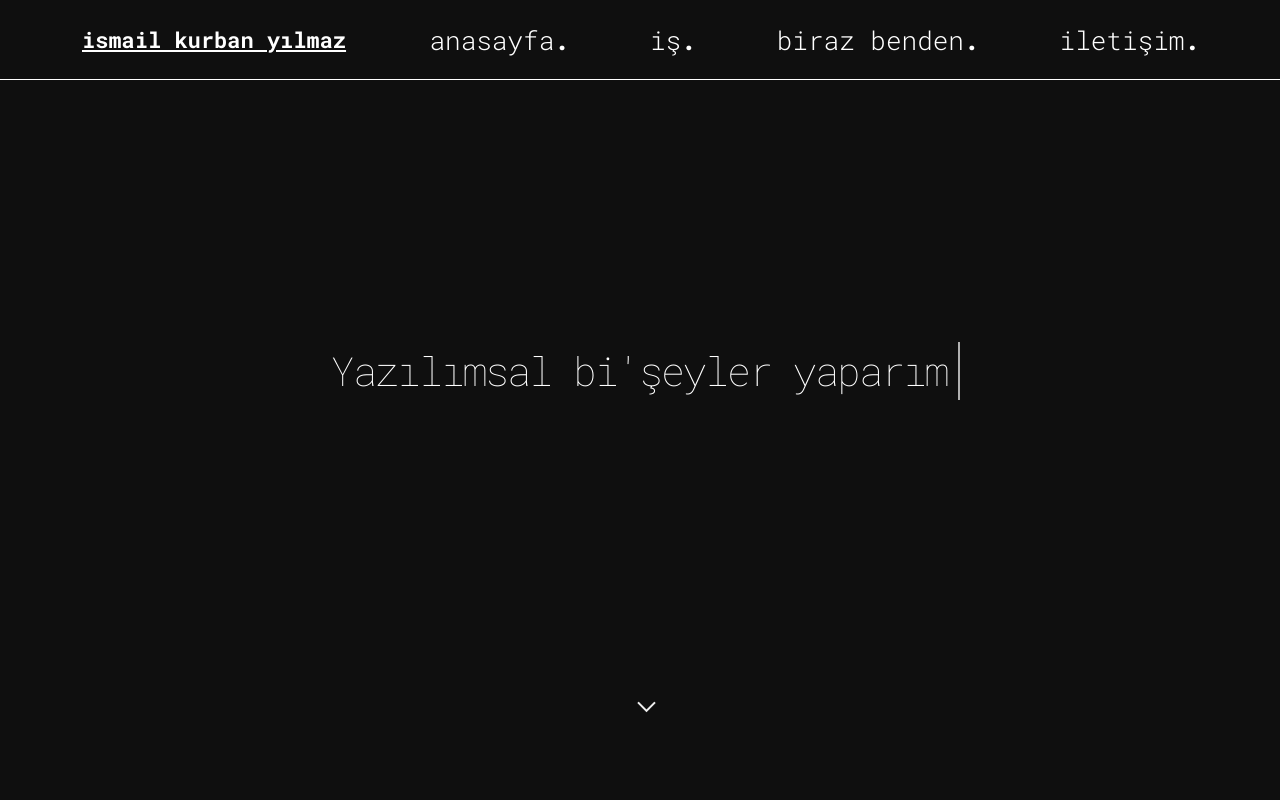
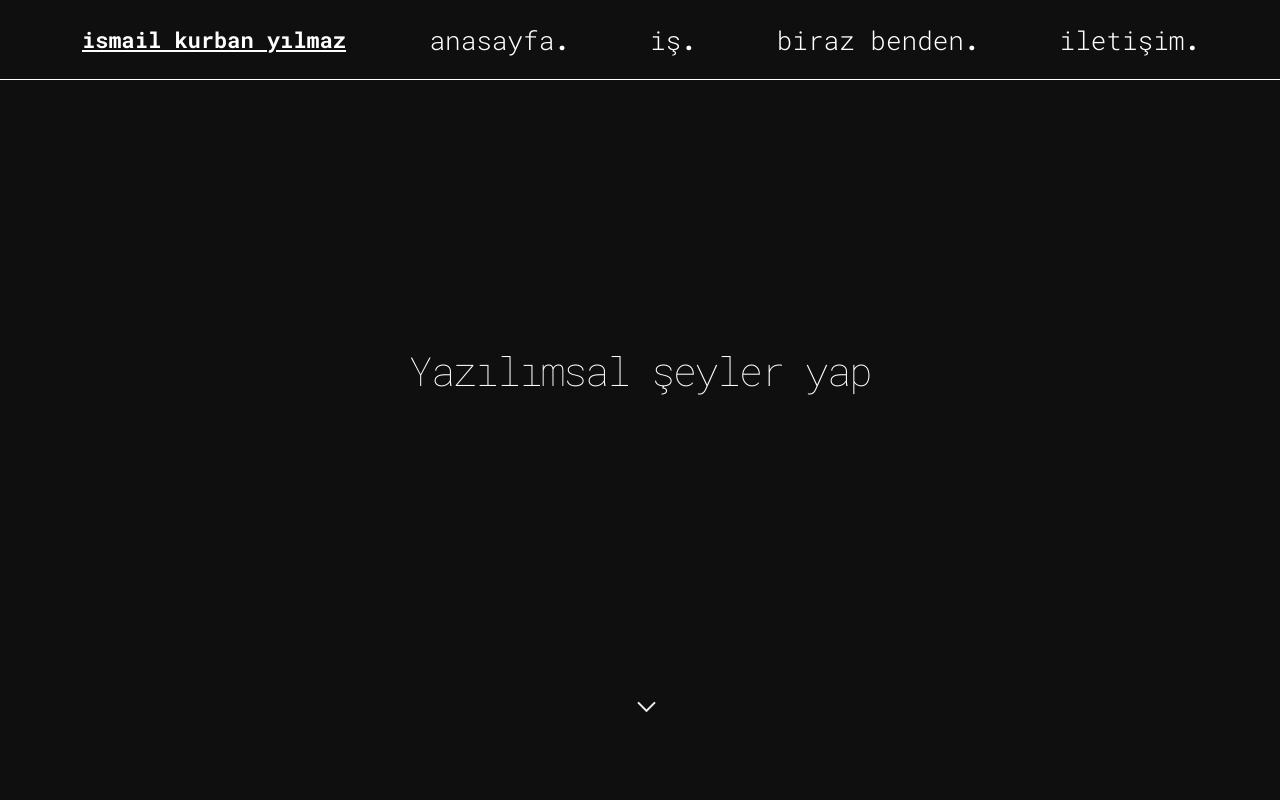
Before and after one commit to ikyilmaz/portfolio, a React (Create React App) app: page / in a window 1280 px wide. Shown: the top 800 px of the page. Built offline with nearby package versions, Linux system fonts and the light colour scheme.

Commit message:
add textwriter

```diff
--- a/src/components/Hero.tsx
+++ b/src/components/Hero.tsx
@@ -1,5 +1,7 @@
-import React from "react";
+import React, { useEffect, useRef } from "react";
 import styled, { keyframes } from "styled-components";
+import { gsap } from "gsap";
+import { TextPlugin } from "gsap/TextPlugin";
 
 // Hero Component
 const HeroWrapper = styled.div`
@@ -106,14 +108,71 @@ const ScrollDown = styled.div`
   animation: ${fadeMoveDown} 3s cubic-bezier(0.19, 1, 0.22, 1) infinite;
 `;
 
+const LineDeneme = styled.h1`
+  width: 22em;
+  top: 50%;
+  margin: auto;
+  text-align: center;
+  white-space: nowrap;
+  overflow: hidden;
+  transform: translateY(-50%);
+`;
+
+const machineGun = (
+  texts: string[],
+  textRef: React.RefObject<HTMLHeadingElement>
+) => {
+  const tl = gsap.timeline({
+    // repeat: -1,
+    yoyo: false,
+    repeatDelay: 0,
+    defaults: {
+      onComplete: () => {
+        if (textRef.current) textRef.current.innerText = "";
+      },
+    },
+  });
+
+  texts.forEach((text, index) => {
+    tl.to(textRef.current, {
+      duration: text.length / 10,
+      text,
+      reversed: false,
+      onComplete() {
+        if ("Full-Stack Web Developer" === text) tl.pause();
+      },
+    }).to(textRef.current, {
+      duration: 1,
+      text,
+      reversed: true,
+    });
+  });
+};
+
 export const Hero: React.FC = () => {
+  const textRef = useRef<HTMLHeadingElement>(null);
+
+  useEffect(() => {
+    gsap.registerPlugin(TextPlugin);
+    const texts = [
+      "Merhaba",
+      "Ben İsmail Kurban Yılmaz",
+      "Yazılımsal şeyler yaparım",
+      "Kesinlikle yazılımsal şeyler",
+      "Full-Stack Web Developer",
+    ];
+    machineGun(texts, textRef);
+  });
+
   return (
     <React.Fragment>
       <HeroWrapper className="hero">
         <Header className="header">
-          <Line className="line anim-typewriter">
-            Yazılımsal bi'şeyler yaparım
-          </Line>
+          {/* <Line className="line anim-typewriter">
+          </Line> */}
+          <LineDeneme ref={textRef} id="text">
+            {/* Yazılımsal şeyler yaparım */}
+          </LineDeneme>
         </Header>
       </HeroWrapper>
 
```
